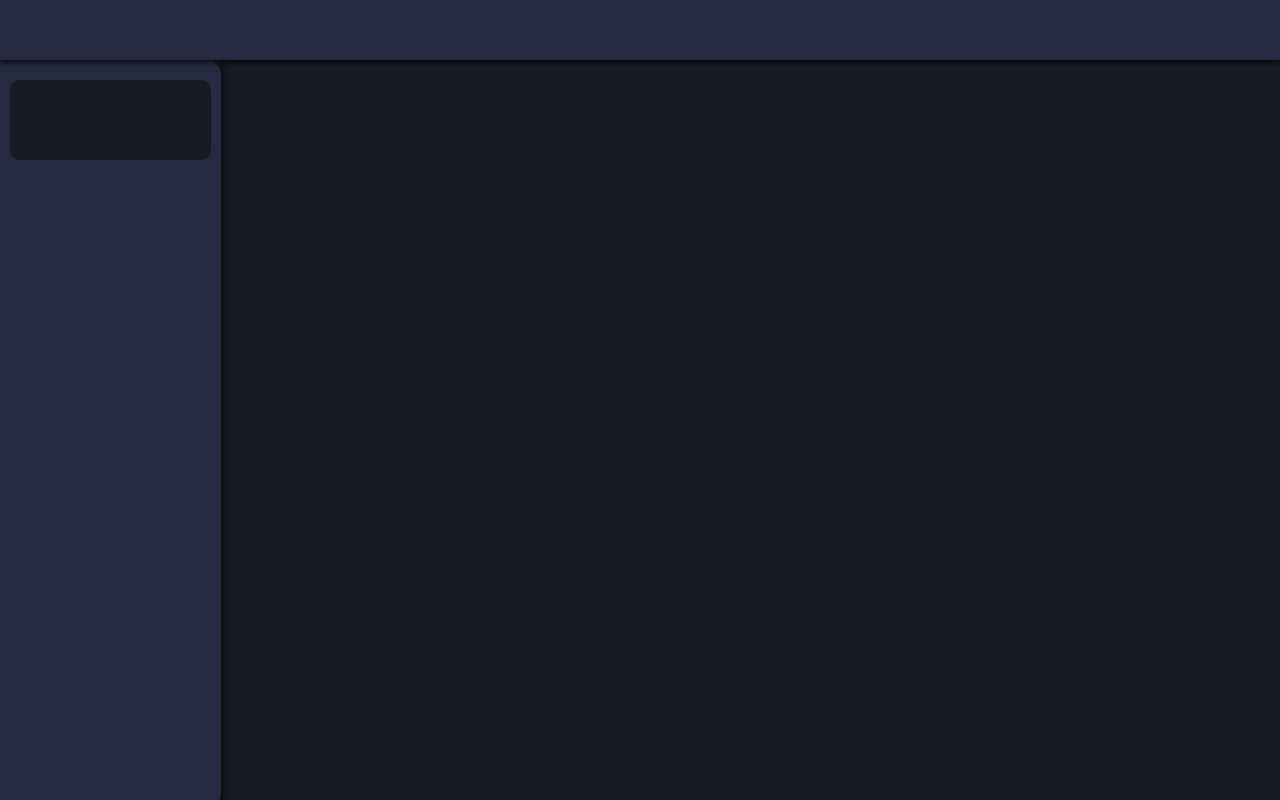
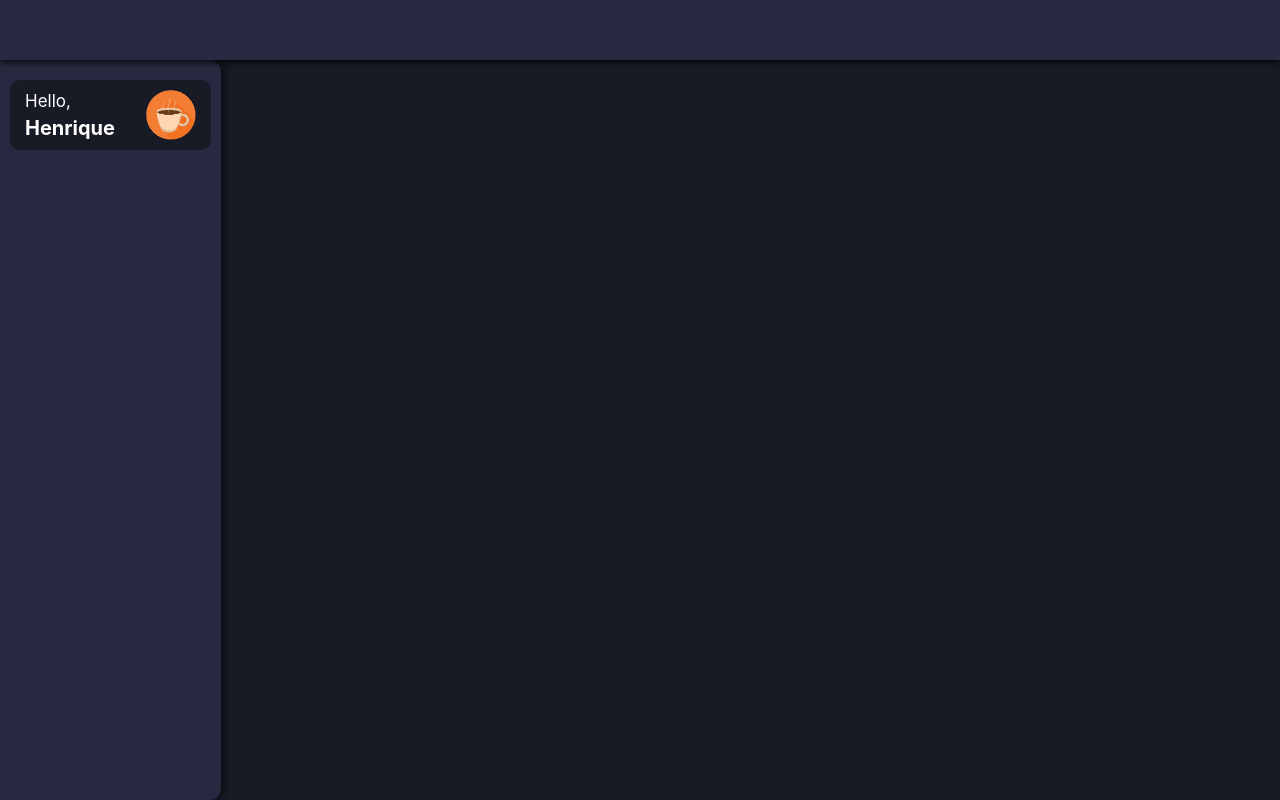
Before and after one commit to oPedroFranca/Todo-list, a React (Vite) app: page / in a window 1280 px wide. Built offline with nearby package versions, Linux system fonts and the light colour scheme.

Commit message:
create layout project - UserProfile

```diff
--- a/package.json
+++ b/package.json
@@ -10,7 +10,8 @@
   },
   "dependencies": {
     "react": "^18.2.0",
-    "react-dom": "^18.2.0"
+    "react-dom": "^18.2.0",
+    "react-icons": "^4.8.0"
   },
   "devDependencies": {
     "@types/node": "^18.11.18",
--- a/src/App.tsx
+++ b/src/App.tsx
@@ -2,7 +2,8 @@ import React from 'react';
 import { Header } from './pages/todo-page/Header';
 import { Main } from './pages/todo-page/Main';
 import { Sidebar_nav } from './pages/todo-page/Sidebar_nav';
-import { Main_content, GlobalStyle } from './style';
+import { Main_content } from './style';
+import { GlobalStyle } from './theme/GlobalStyles';
 
 function App() {
   return (
--- /dev/null
+++ b/src/components/UserProfile/index.tsx
@@ -0,0 +1,20 @@
+import React from 'react';
+import { IconDiv, IconSpan, UserDiv, UserSpan } from './style';
+import { BsPencilFill } from 'react-icons/bs';
+
+export const User_profile = (): JSX.Element => {
+  return (
+    <UserDiv>
+      <UserSpan>
+        <p>Hello,</p>
+        <h1>Henrique</h1>
+      </UserSpan>
+
+      <IconDiv>
+        <IconSpan>
+          <BsPencilFill className="icon_pencil" />
+        </IconSpan>
+      </IconDiv>
+    </UserDiv>
+  );
+};
--- /dev/null
+++ b/src/components/UserProfile/style.tsx
@@ -0,0 +1,75 @@
+import styled from 'styled-components';
+import { colors } from '../../theme/GlobalStyles';
+
+// Styling for a div element used to display user information
+export const UserDiv = styled.div`
+  display: flex;
+  align-items: center;
+  justify-content: space-between;
+
+  width: 100%;
+  height: 70px;
+  margin: 10px auto 0px auto;
+  margin-top: 20px;
+  padding: 0px 15px 0px 15px;
+  border-radius: 10px;
+
+  background-color: ${colors.dark_black};
+  color: white;
+`;
+
+// Styling for a span element used to display user text information
+export const UserSpan = styled.span`
+  & p {
+    font-size: 17px;
+    margin-bottom: 5px;
+  }
+
+  & h1 {
+    font-size: 20px;
+  }
+`;
+
+// Styling for a element used to display an icon
+export const IconDiv = styled.div`
+  display: flex;
+  align-items: center;
+  justify-content: center;
+  font-size: 25px;
+  width: 50px;
+  height: 50px;
+
+  background-image: url('/public/icon_user/icon_coffee.png');
+  background-repeat: no-repeat;
+  background-position: center;
+  background-size: 50px;
+
+  cursor: pointer;
+`;
+
+// Styling for a span element used to display an icon with hover effect
+export const IconSpan = styled.span`
+  display: flex;
+  align-items: center;
+  justify-content: center;
+
+  width: 50px;
+  height: 50px;
+  border-radius: 50px;
+
+  transition: background-color 0.3s ease-in-out;
+
+  & .icon_pencil {
+    opacity: 0;
+    width: 18px;
+    transition: opacity 0.3s ease-in-out;
+  }
+
+  &:hover {
+    background-color: rgba(0, 0, 0, 0.589);
+
+    & .icon_pencil {
+      opacity: 1;
+    }
+  }
+`;
--- a/src/index.css
+++ b/src/index.css
@@ -1,10 +1,6 @@
-:root {
-  font-family: Inter, system-ui, Avenir, Helvetica, Arial, sans-serif;
-}
-
 .App {
   width: 100vw;
   height: 100vh;
-  background-color: #242424;
-  overflow: hidden;
+  background-color: #181a25;
+  /* overflow: hidden; */
 }
--- a/src/pages/todo-page/Header/style.tsx
+++ b/src/pages/todo-page/Header/style.tsx
@@ -1,8 +1,9 @@
 import styled from 'styled-components';
+import { colors } from '../../../theme/GlobalStyles';
 
 export const Styled_Header = styled.header`
   position: relative;
-  background-color: #26293f;
+  background-color: ${colors.white_black};
   width: 100%;
   height: 60px;
   box-shadow: 0px 3px 6px rgba(0, 0, 0, 0.692);
--- a/src/pages/todo-page/Main/style.tsx
+++ b/src/pages/todo-page/Main/style.tsx
@@ -1,7 +1,8 @@
 import styled from 'styled-components';
+import { colors } from '../../../theme/GlobalStyles';
 
 export const Styled_Main = styled.main`
-  background-color: #181a25;
+  background-color: ${colors.dark_black};
   width: 100%;
   height: 100%;
   z-index: 1;
--- a/src/pages/todo-page/Sidebar_nav/index.tsx
+++ b/src/pages/todo-page/Sidebar_nav/index.tsx
@@ -1,10 +1,11 @@
 import React from 'react';
-import { StyledSidebar_nav, UserDiv } from './style.js';
+import { User_profile } from '../../../components/UserProfile/index.js';
+import { StyledSidebar_nav } from './style.js';
 
 export function Sidebar_nav() {
   return (
     <StyledSidebar_nav>
-      <UserDiv></UserDiv>
+      <User_profile />
     </StyledSidebar_nav>
   );
 }
--- a/src/pages/todo-page/Sidebar_nav/style.tsx
+++ b/src/pages/todo-page/Sidebar_nav/style.tsx
@@ -1,24 +1,16 @@
 import styled from 'styled-components';
+import { colors } from '../../../theme/GlobalStyles';
 
 export const StyledSidebar_nav = styled.nav`
-  display: table-row;
-  background-color: #26293f;
+  display: flex;
+
+  background-color: ${colors.white_black};
   min-width: 201px;
+  max-width: 201px;
   height: 100%;
   padding: 0px 10px 0px 10px;
-  align-items: center;
-  justify-content: center;
-  text-align: center;
+  z-index: 2;
+
   box-shadow: 6px 0 6px -1.5px rgba(0, 0, 0, 0.5);
-  border-radius: 0px 15px 15px 0px;
-  z-index: 2;
+  border-radius: 0px 12px 12px 0px;
 `;
-
-export const UserDiv = styled.div`
-  width: auto;
-  height: 80px;
-  margin: auto;
-  margin-top: 20px;
-  border-radius: 10px;
-  background-color: #181a25;
-`;
--- a/src/style.tsx
+++ b/src/style.tsx
@@ -1,15 +1,7 @@
 import styled from 'styled-components';
-import { createGlobalStyle } from 'styled-components';
-
-export const GlobalStyle = createGlobalStyle`
-  * {
-    margin: 0;
-    padding: 0;
-  }
-`;
 
 export const Main_content = styled.div`
+  display: flex;
   width: 100%;
-  height: 93.5%;
-  display: flex;
+  height: calc(100% - 60px);
 `;
--- /dev/null
+++ b/src/theme/GlobalStyles.tsx
@@ -0,0 +1,16 @@
+import { createGlobalStyle } from 'styled-components';
+
+export const GlobalStyle = createGlobalStyle`
+    * {
+      font-family: Inter, system-ui, Avenir, Helvetica, Arial, sans-serif;
+      margin: 0;
+      padding: 0;
+    }
+  `;
+
+export const colors = {
+  dark_black: '#181a25',
+  white_black: '#26293f',
+  purple: '#907ad6',
+  white: '#FFFFFF',
+};
```
Also changed, not shown: public/icons/pencil.png (added), 1 other file (tests, documents, lock files or other folders).
